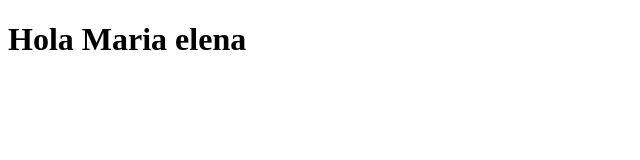
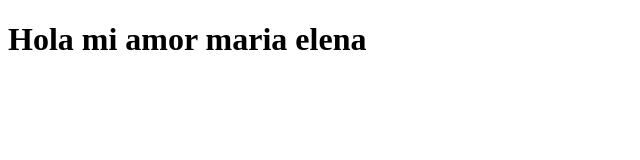
Before and after one commit to KevinMartinez00/Variedades-GABY, a plain HTML site: page index.html in a window 1280 px wide. Shown: the whole page, without its empty margins (0-640 px from the left). Drawn offline with Linux system fonts and the light colour scheme.

Commit message:
frase nueva2

```diff
--- a/index.html
+++ b/index.html
@@ -6,7 +6,7 @@
 </head>
 <body>
 
-<h1>Hola Maria elena</h1>
+<h1>Hola mi amor maria elena</h1>
 
 </body>
 </html>
```
